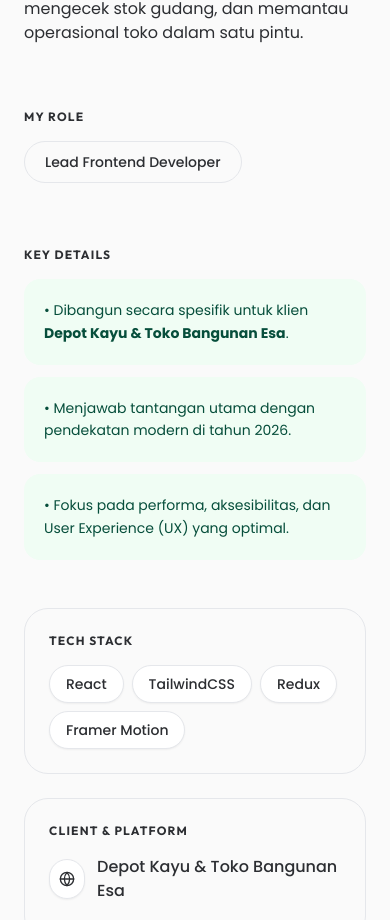
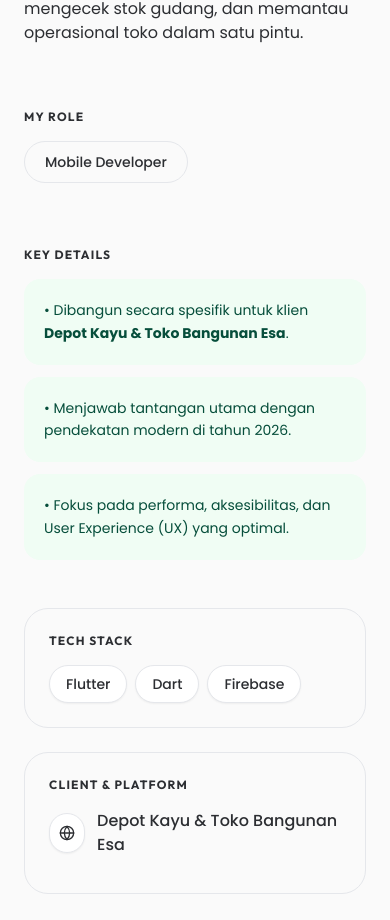
Before and after one commit to akbaralfaidah/akbaralfaidah-website-portofolio, a React (Vite) app: page /project/bosdepot in a window 390 px wide. Shown: the part 910-1830 px from the top of the page. Built offline with nearby package versions, Linux system fonts and the light colour scheme.

Commit message:
fix: update BosDepot role and tech stack to reflect mobile app

```diff
--- a/src/data/projects.js
+++ b/src/data/projects.js
@@ -6,9 +6,9 @@
     src: '/img/Katalog- Proyek/bosdepot.svg',
     client: 'Depot Kayu & Toko Bangunan Esa',
     year: '2026',
-    role: 'Lead Frontend Developer',
+    role: 'Mobile Developer',
     url: 'https://bosdepot.com',
-    techStack: ['React', 'TailwindCSS', 'Redux', 'Framer Motion'],
+    techStack: ['Flutter', 'Dart', 'Firebase'],
     challenge: 'Membangun aplikasi terintegrasi untuk POS (Point of Sale) kasir, manajemen gudang, dan sistem operasional harian yang mampu menangani ribuan transaksi material bangunan tanpa lag.',
     solution: 'Merancang arsitektur UI yang intuitif agar karyawan toko bangunan yang mungkin kurang terbiasa dengan teknologi dapat dengan mudah memproses penjualan, mengecek stok gudang, dan memantau operasional toko dalam satu pintu.'
   },
```
